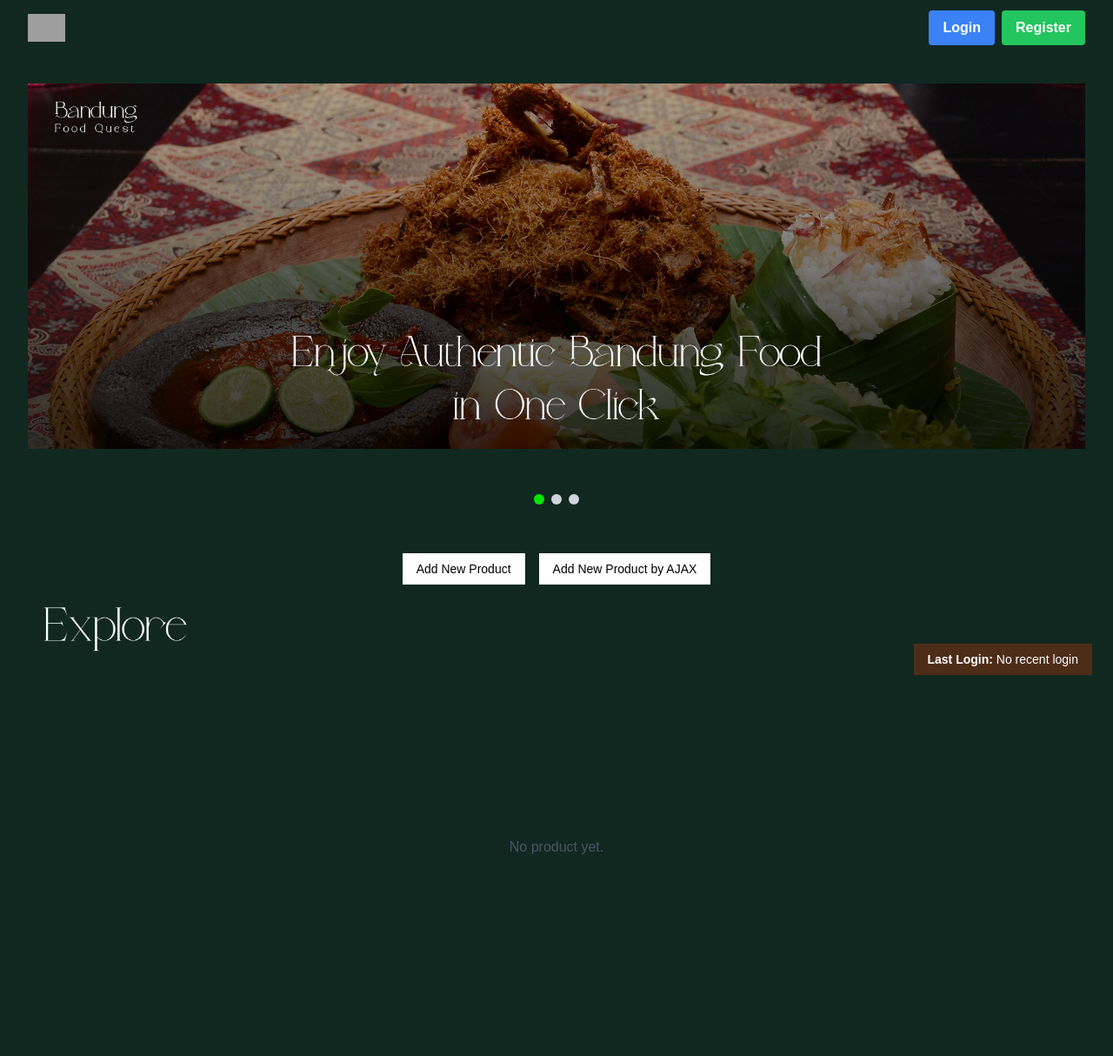
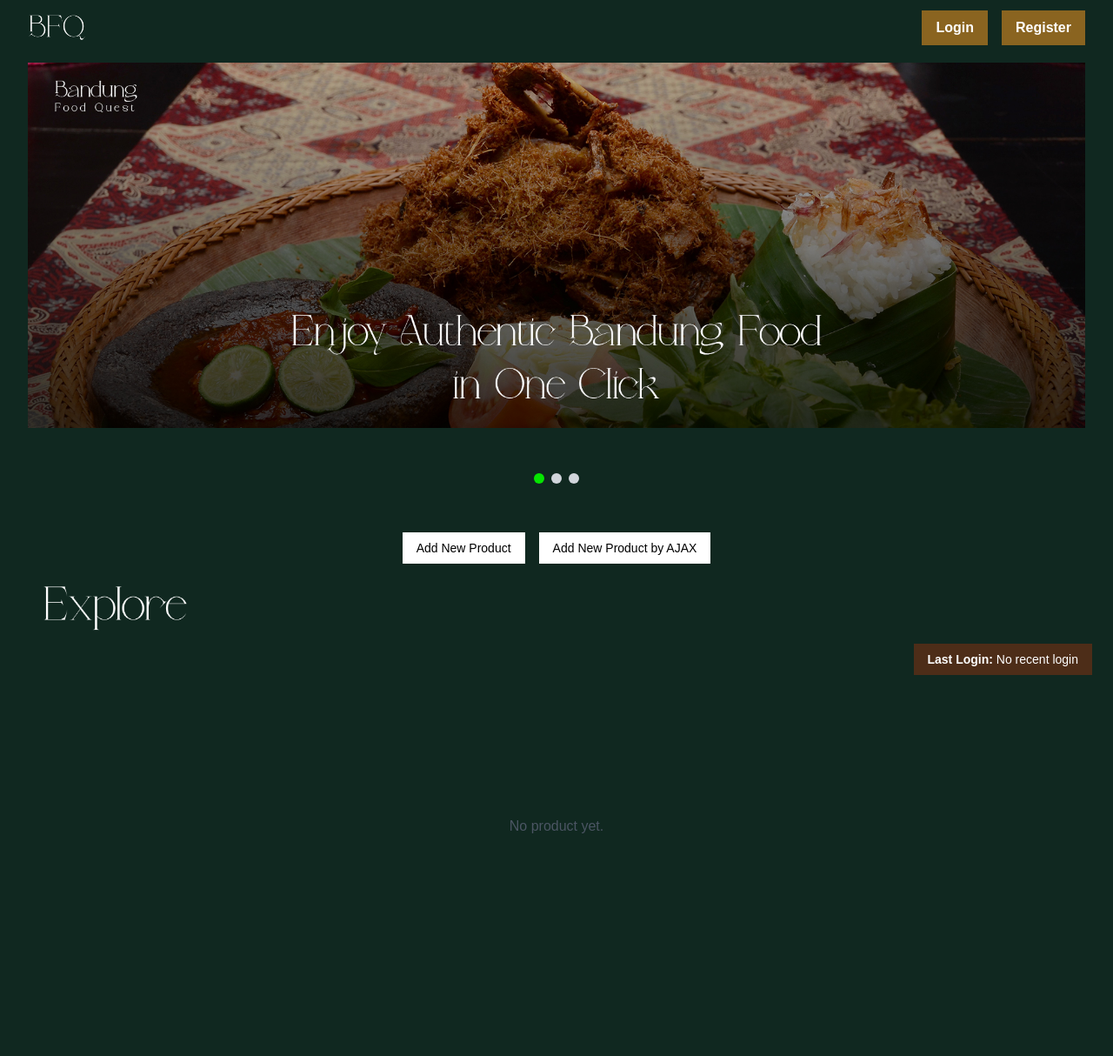
Before and after one commit to pbp24-f09/bfq, a Django app: page / in a window 1280 px wide. Shown: the whole page at 87% size. After the commit the page ends 958 px from the top, so only its background shows below. Run offline with Django 5.2, Linux system fonts and the light colour scheme; data that the repository does not hold is empty; some libraries are stand-ins or nearby versions; some web fonts are replaced; grey boxes are pictures that could not be loaded.

Commit message:
style: modified navbar styling

```diff
--- a/main/templates/main.html
+++ b/main/templates/main.html
@@ -15,7 +15,7 @@
 {% endblock meta %}
 {% block content %}
 {% include 'navbar.html' %}
-<div class="overflow-x-hidden px-4 md:px-8 pb-8 pt-24 min-h-screen bg-[#102820] flex flex-col">
+<div class="overflow-x-hidden px-4 md:px-8 pb-8 pt-[4.5rem] min-h-screen bg-[#102820] flex flex-col">
 
   <!-- Image Slider -->
   <div class="relative w-full h-[500px] overflow-hidden mb-10">
--- a/templates/navbar.html
+++ b/templates/navbar.html
@@ -3,13 +3,13 @@
   <div class="max-w-7xl mx-auto px-4 sm:px-6 lg:px-8">
     <div class="flex items-center justify-between h-16">
       <div class="flex items-center">
-        <img src="{% static '../media/logo.png' %}" alt="Logo" class="h-8" />
+        <img src="{% static '/images/logo-bfq.png' %}" alt="Logo" class="h-8" />
       </div>
       <div class="hidden md:flex items-center">
-        <a class="text-center bg-blue-500 hover:bg-blue-600 text-white font-bold py-2 px-4 rounded transition duration-300 mr-2">
+        <a class="text-center bg-[#8a6420] hover:bg-[#4d2d18] text-white font-bold py-2 px-4 transition duration-300 mr-4">
           Login
         </a>
-        <a class="text-center bg-green-500 hover:bg-green-600 text-white font-bold py-2 px-4 rounded transition duration-300">
+        <a class="text-center bg-[#8a6420] hover:bg-[#4d2d18] text-white font-bold py-2 px-4 transition duration-300">
           Register
         </a>
       </div>
```
Also changed, not shown: static/images/logo-bfq.png (added).
